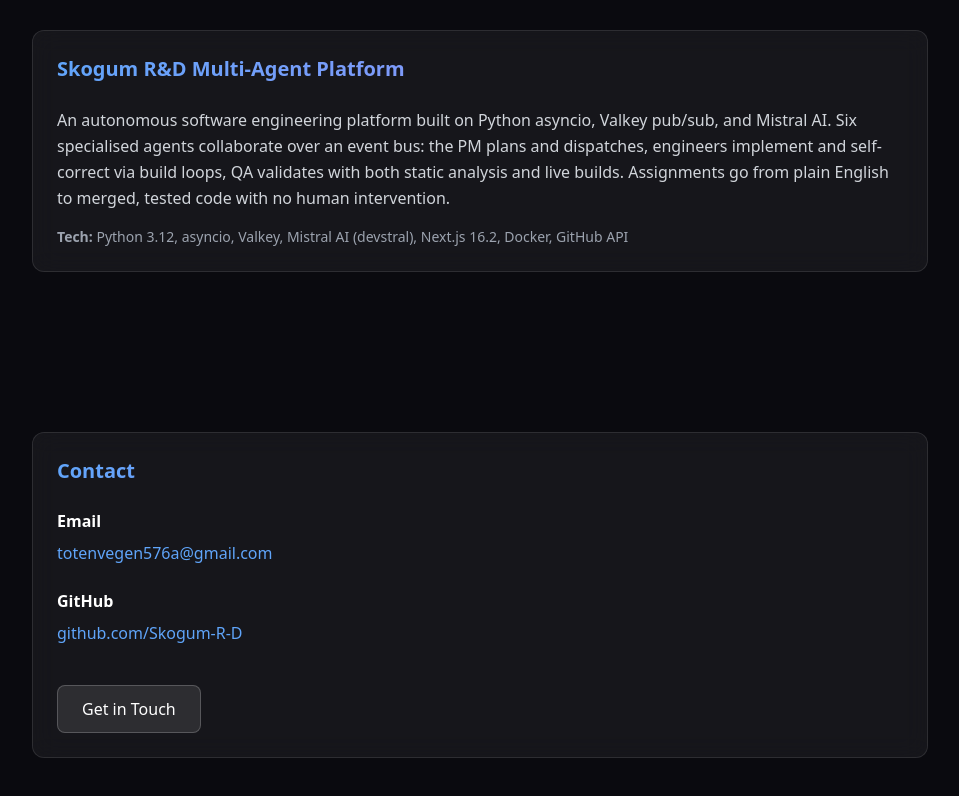
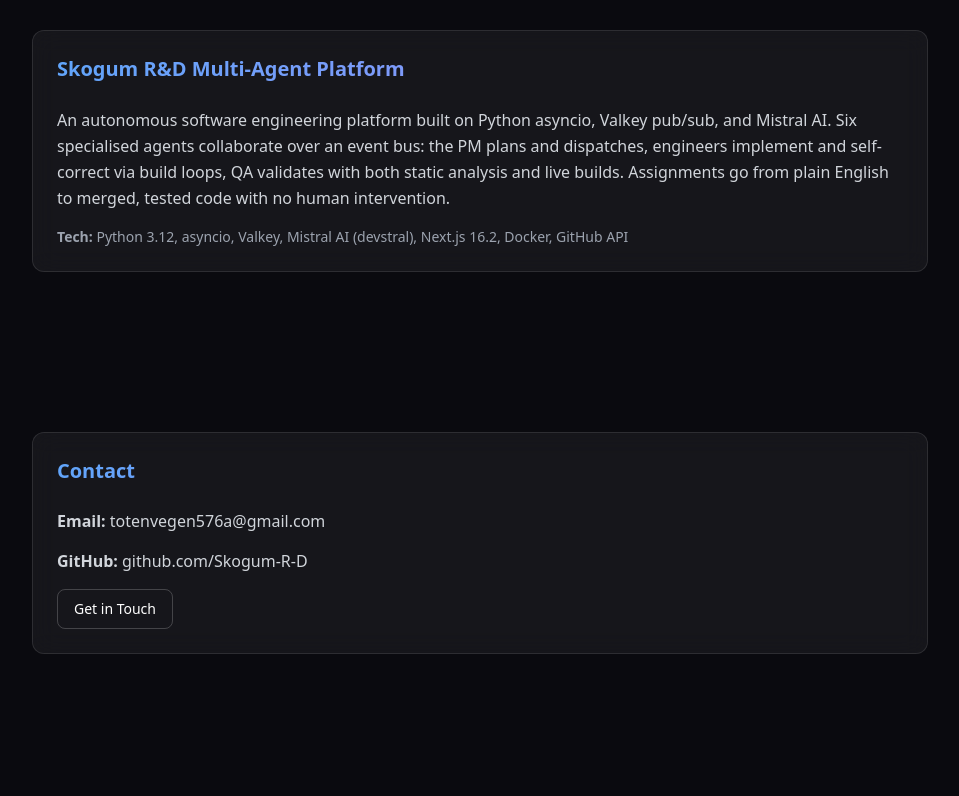
Before and after one commit to Skogum-R-D/simen-portfolio, a Next.js app: page / in a window 1280 px wide. Shown: the part 1590-2386 px from the top of the page, without its empty margins (160-1119 px from the left). After the commit the page ends 2324 px from the top, so only its background shows below. Built offline with nearby package versions, Linux system fonts and the light colour scheme.

Commit message:
Add contact section

```diff
--- a/components/contact.tsx
+++ b/components/contact.tsx
@@ -7,10 +7,9 @@
   return (
     <motion.section
       id="contact"
-      initial={{ opacity: 0 }}
-      whileInView={{ opacity: 1 }}
-      viewport={{ once: true }}
-      transition={{ duration: 0.6 }}
+      initial={{ opacity: 0, y: 20 }}
+      animate={{ opacity: 1, y: 0 }}
+      transition={{ duration: 0.5 }}
       className="py-20 px-4"
     >
       <div className="max-w-4xl mx-auto">
@@ -18,32 +17,27 @@
           <CardHeader>
             <CardTitle>Contact</CardTitle>
           </CardHeader>
-          <CardContent className="space-y-6 text-gray-300">
-            <div>
-              <h4 className="font-semibold text-white mb-2">Email</h4>
-              <a
-                href="mailto:totenvegen576a@gmail.com"
-                className="text-blue-400 hover:text-blue-300 transition-colors"
+          <CardContent>
+            <motion.div
+              initial={{ opacity: 0, y: 10 }}
+              animate={{ opacity: 1, y: 0 }}
+              transition={{ delay: 0.2, duration: 0.5 }}
+              className="space-y-4"
+            >
+              <p className="text-gray-300">
+                <strong>Email:</strong> totenvegen576a@gmail.com
+              </p>
+              <p className="text-gray-300">
+                <strong>GitHub:</strong> github.com/Skogum-R-D
+              </p>
+              <motion.div
+                initial={{ opacity: 0, y: 10 }}
+                animate={{ opacity: 1, y: 0 }}
+                transition={{ delay: 0.4, duration: 0.5 }}
               >
-                totenvegen576a@gmail.com
-              </a>
-            </div>
-            <div>
-              <h4 className="font-semibold text-white mb-2">GitHub</h4>
-              <a
-                href="https://github.com/Skogum-R-D"
-                target="_blank"
-                rel="noopener noreferrer"
-                className="text-blue-400 hover:text-blue-300 transition-colors"
-              >
-                github.com/Skogum-R-D
-              </a>
-            </div>
-            <div className="pt-4">
-              <Button size="lg" variant="secondary">
-                Get in Touch
-              </Button>
-            </div>
+                <Button variant="outline">Get in Touch</Button>
+              </motion.div>
+            </motion.div>
           </CardContent>
         </Card>
       </div>
```
